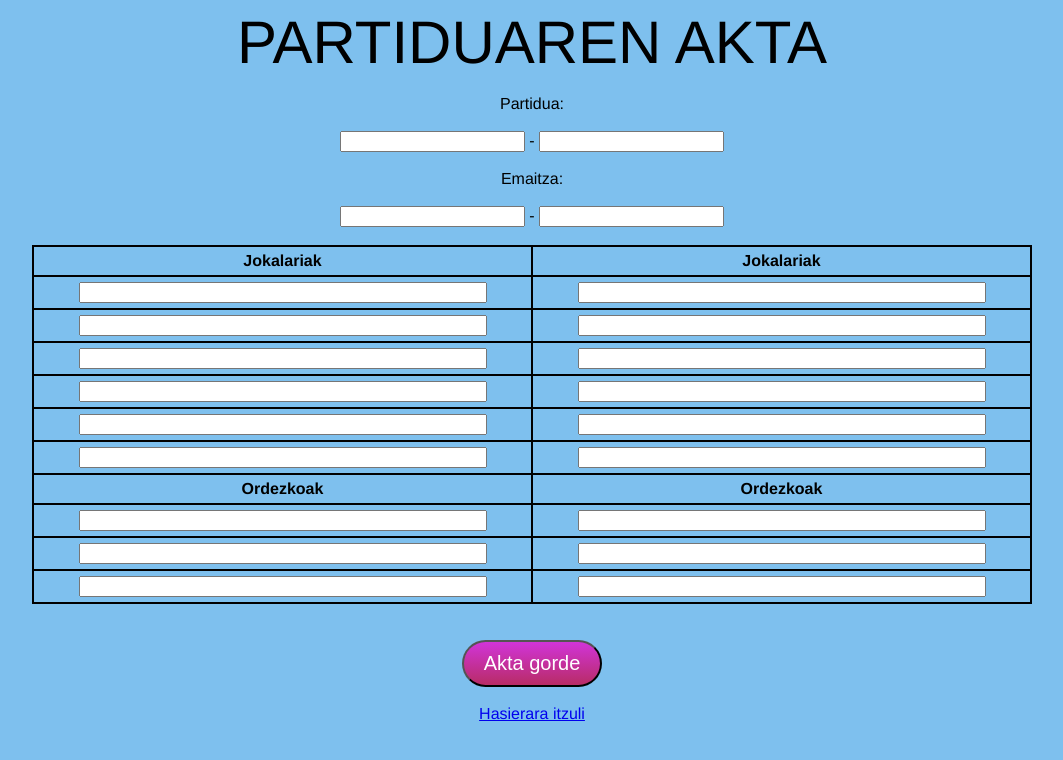
After one commit to rmedeiros/SZA, a PHP site: page /aktaGehitu.php in a window 1280 px wide. The commit adds this page. Shown: the top 760 px of the page, without its empty margins (108-1171 px from the left). Run offline with PHP 8.4, Linux system fonts and the light colour scheme.

Commit message:
Akta php

```diff
--- /dev/null
+++ b/aktaGehitu.php
@@ -0,0 +1,70 @@
+<!DOCTYPE html PUBLIC "-//W3C//DTD XHTML 1.0 Strict//EN" "http://www.w3.org/TR/xhtml1/DTD/xhtml1-strict.dtd">
+<html xmlns="http://www.w3.org/1999/xhtml">
+	<head>
+		<title></title>
+		<meta http-equiv="content-type" content="text/html;charset=UTF-8" />
+		<!-- Ez ahaztu zure javascript fitxategiaren izena script etiketaren src atributuan zehazten. -->
+		<script type="text/javascript" src="js/futbolTaldeak.js"></script>
+		<link rel="stylesheet" type="text/css" href="css/estiloa.css">
+	</head>
+	<body onload = "startTimer()">
+	 <div>
+	   <h style="font-size:60px"> PARTIDUAREN AKTA </h>
+	  <br>
+	  <br>
+	 <form   id="akta" name="akta" method="post" action="">
+		Partidua:<br><br>
+		<input id="talde1" type="text" name="talde1">  -  <input id="talde2" type="text" name="talde2"/>
+		<br>
+		<br>
+		Emaitza:<br><br>
+		<input id="emaitza1" type="text" name="emaitza1">  -  <input id="emaitza2" type="text" name="emaitza2"/>
+		<br>
+		<br>
+		<table id="akta">
+			<div class="jokalariak">
+			<tr>
+				<th>Jokalariak</th>
+				<th>Jokalariak</th>
+			</tr>
+
+			<?php
+			for ($i = 0; $i<6; $i++)
+				echo "<tr>
+				<td>
+					<input id='jokalari' type='text' name='jokalari1$i'/>
+				</td>
+				<td>
+					<input id='jokalari' type='text' name='jokalari2$i'/>
+				</td>
+			</tr>";
+			?>
+			<tr>
+				<th>Ordezkoak</th>
+				<th>Ordezkoak</th>
+			</tr>
+			<?php
+			for ($i = 6; $i<9; $i++)
+				echo "<tr>
+				<td>
+					<input id='jokalari' type='text' name='jokalari1$i'/>
+				</td>
+				<td>
+					<input id='jokalari' type='text' name='jokalari2$i'/>
+				</td>
+			</tr>";
+			?>
+			</div>
+		<table>
+		</br>
+		</br>
+		<button id='gorde' name='gorde'>Akta gorde</button>
+	</form>
+	</br>
+	</br>
+		<a href="oinarria.html"> Hasierara itzuli </a>
+		<br>
+		<br>
+	</div>
+	</body>
+</html>
--- a/css/estiloa.css
+++ b/css/estiloa.css
@@ -13,19 +13,47 @@ div {
 table#akta{
 	padding-bottom: 1em;
 	border-collapse: collapse;
+	width:1000px;
 }
 table#akta,td ,th{
 	margin-left:auto;
 	margin-right:auto;
 	border:2px solid black;
+	padding-bottom: 5px;
+	padding-top: 5px;
+}
 
 
-
+input#jokalari{
+	width:400px;
 
 }
 
 
-input#jokalari{
-	width:300px;
+button#gorde {
 
+  background: #d134d9;
+  background-image: -webkit-linear-gradient(top, #d134d9, #b82c66);
+  background-image: -moz-linear-gradient(top, #d134d9, #b82c66);
+  background-image: -ms-linear-gradient(top, #d134d9, #b82c66);
+  background-image: -o-linear-gradient(top, #d134d9, #b82c66);
+  background-image: linear-gradient(to bottom, #d134d9, #b82c66);
+  -webkit-border-radius: 30;
+  -moz-border-radius: 30;
+  border-radius: 30px;
+  font-family: Arial;
+  color: #ffffff;
+  font-size: 20px;
+  padding: 10px 20px 10px 20px;
+  text-decoration: none;
 }
+
+button#gorde:hover {
+  background: #3cb0fd;
+  background-image: -webkit-linear-gradient(top, #3cb0fd, #3498db);
+  background-image: -moz-linear-gradient(top, #3cb0fd, #3498db);
+  background-image: -ms-linear-gradient(top, #3cb0fd, #3498db);
+  background-image: -o-linear-gradient(top, #3cb0fd, #3498db);
+  background-image: linear-gradient(to bottom, #3cb0fd, #3498db);
+  text-decoration: none;
+}
--- /dev/null
+++ b/data/aktak.xml
@@ -0,0 +1,4 @@
+<?xml version="1.0" encoding="UTF-8"?>
+<!DOCTYPE aktak>
+<aktak>
+<aktak>
--- a/data/erabiltzaileak.xml
+++ b/data/erabiltzaileak.xml
@@ -1,4 +1,4 @@
 <?xml version="1.0" encoding="UTF-8"?>
 <!DOCTYPE erabiltzaileak>
 <erabiltzaileak>
-</erabiltzaileak>
+<erabiltzailea erregistro-data="26-11-15"><eposta>ra@asaa.com</eposta><pasahitza>123456</pasahitza></erabiltzailea><erabiltzailea erregistro-data="26-11-15"><eposta/><pasahitza/></erabiltzailea></erabiltzaileak>
--- a/login.php
+++ b/login.php
@@ -1,6 +1,5 @@
 <?php
-	if(!isset($_POST['eposta'])||!isset($_POST['pasahitza']))
-		echo"Errorea: Datuak ez dira ondo lortu";
+	if(isset($_POST['eposta'])&&isset($_POST['pasahitza'])){}
 	if(!($erabiltzaileak=simplexml_load_file("data/erabiltzaileak.xml")))
 			{
 				echo('<p>Errore bat gertatu da erabiltzaileak irakurtzean. Barkatu eragozpenak</p>');
```
Also changed, not shown: erregistratu.php (+18 -17 lines), szajulen/iruzkinak.html (deleted, +0 -17 lines), js/futbolTaldeak.js (renamed from js/iruzkina.js), oinarria.html (renamed from szajulen/oinarria.html), 1 other file.
